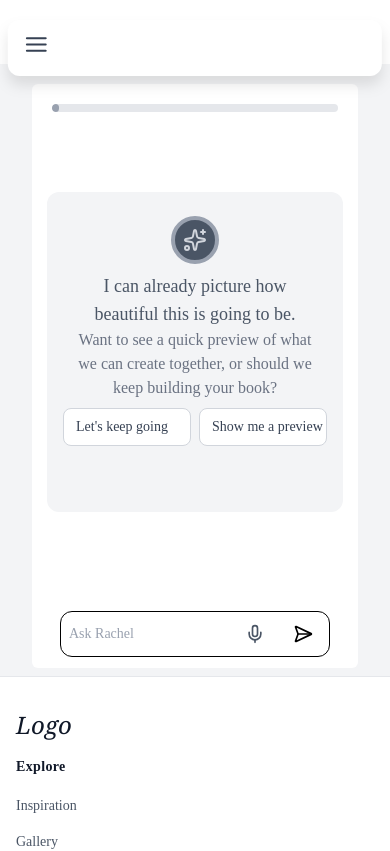
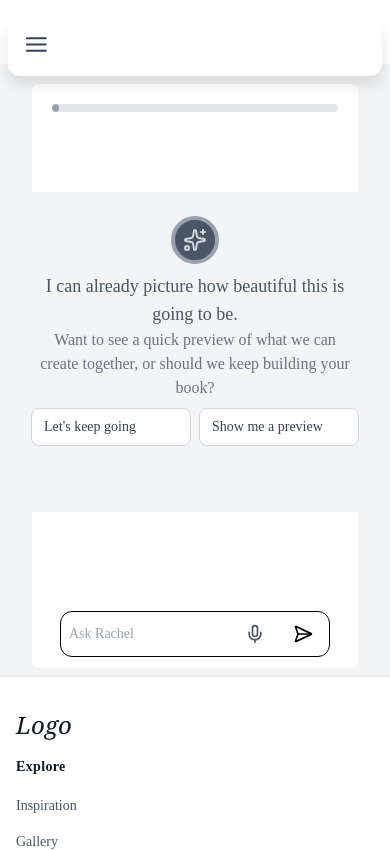
Before and after one commit to owolabi-develop/memory-color-book, a React (Vite) app: page /create-book in a window 390 px wide. Shown: the top 851 px of the page. Built offline with nearby package versions, Linux system fonts and the light colour scheme.

Commit message:
adjust preview card width

```diff
--- a/src/components/AI/AICards/PreviewCard.tsx
+++ b/src/components/AI/AICards/PreviewCard.tsx
@@ -29,7 +29,7 @@ const PreviewSelection: React.FC = () => {
 
         {/* Button Control */}
   <div className="flex gap-2 mt-2 justify-center">
-  <button type="button" className="w-32 md:w-40 px-3 py-2 rounded-lg border text-sm font-medium transition
+  <button type="button" className="min-w-[10rem] max-w-[10rem] px-3 py-2 rounded-lg border text-sm font-medium transition
                flex items-center justify-between bg-white text-gray-700 border-gray-300
                hover:bg-gray-100 whitespace-nowrap"
   >
@@ -41,7 +41,7 @@ const PreviewSelection: React.FC = () => {
 
   <button
     type="button"
-    className="w-32 md:w-40 px-3 py-2 rounded-lg border text-sm font-medium transition
+    className="min-w-[10rem] max-w-[10rem] px-3 py-2 rounded-lg border text-sm font-medium transition
                flex items-center justify-between bg-white text-gray-700 border-gray-300
                hover:bg-gray-100 whitespace-nowrap"
   >
```
